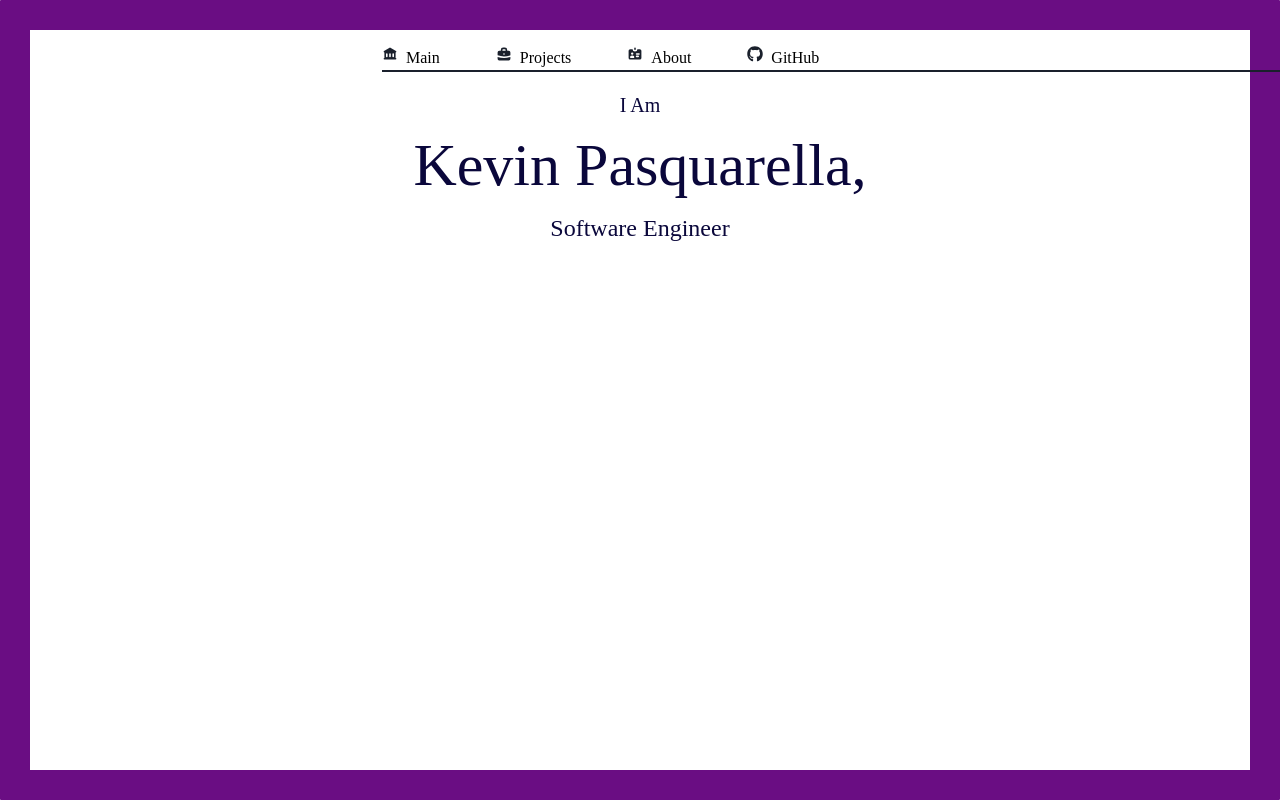
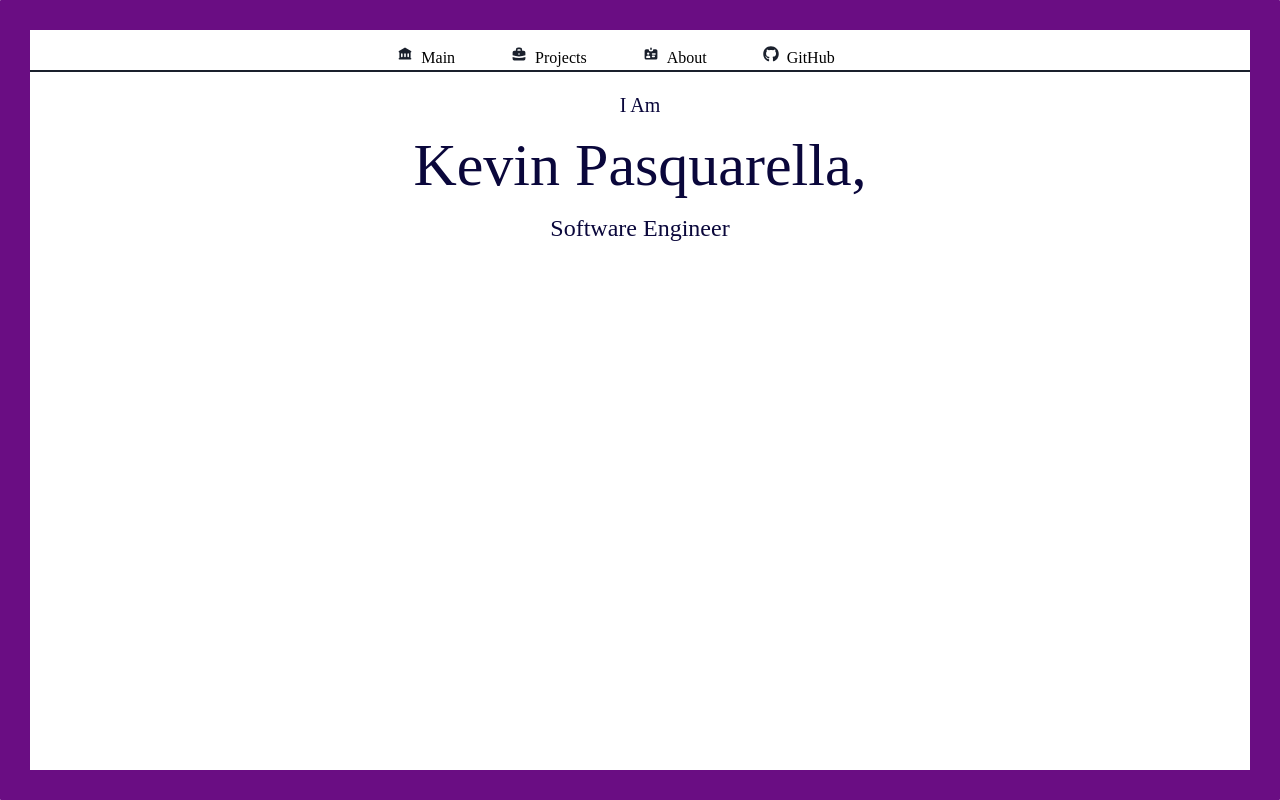
Before and after one commit to thechad12/kevin.pasquarella.github.io, a React (Create React App) app: page / in a window 1280 px wide. Built offline with nearby package versions, Linux system fonts and the light colour scheme.

Commit message:
update tabs

```diff
--- a/src/components/Nav.jsx
+++ b/src/components/Nav.jsx
@@ -16,9 +16,9 @@ import { FaGithub } from "react-icons/fa";
         <HStack
           position='relative'
           top='1rem'
-          left='22rem'
           borderBottom='2px solid'
-          width='auto'>
+          width='auto'
+          justifyContent='center'>
             <Box position='relative' paddingRight='3rem' display='flex'>
                 <HiLibrary />
                 <Text
```
